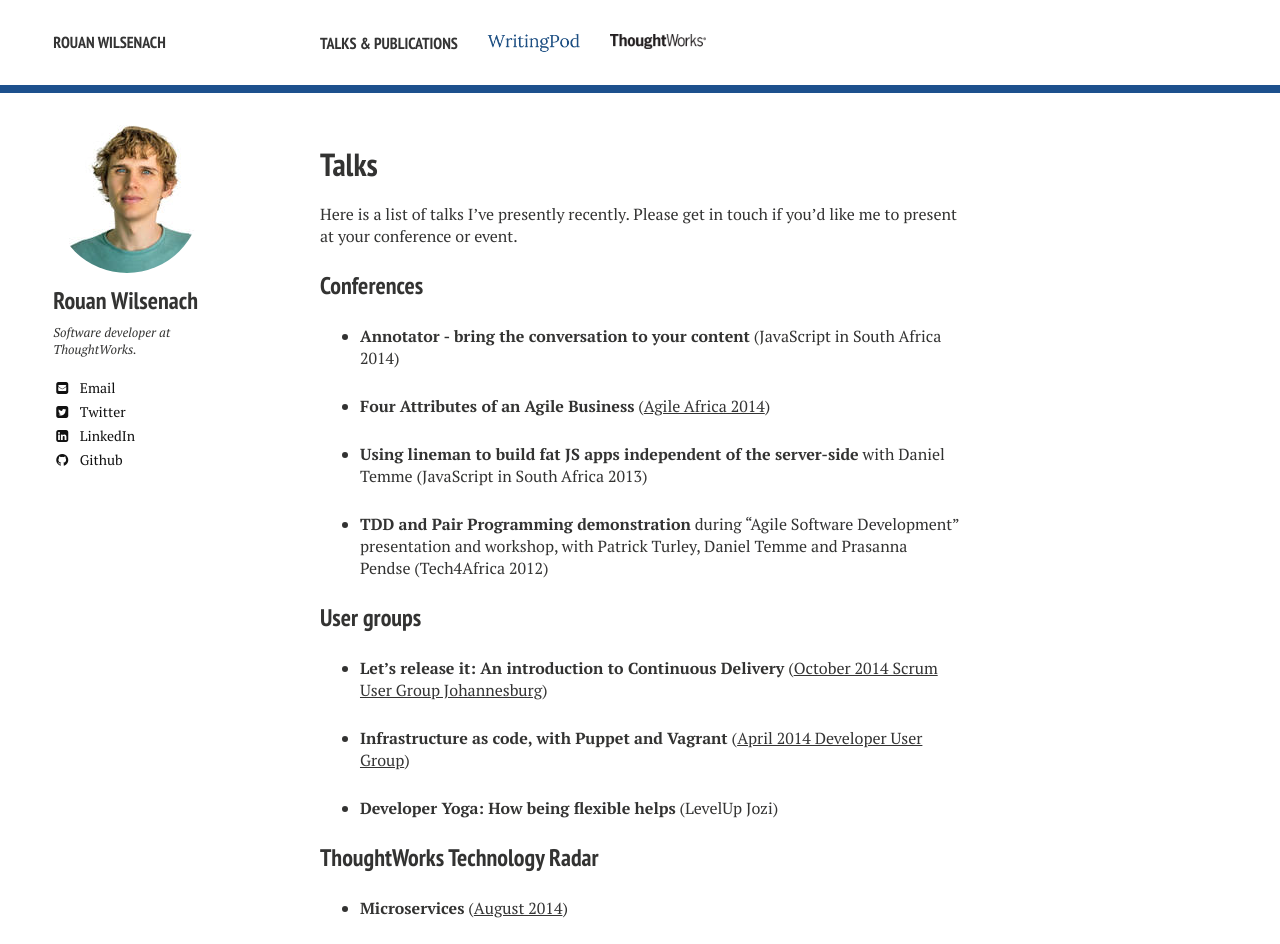
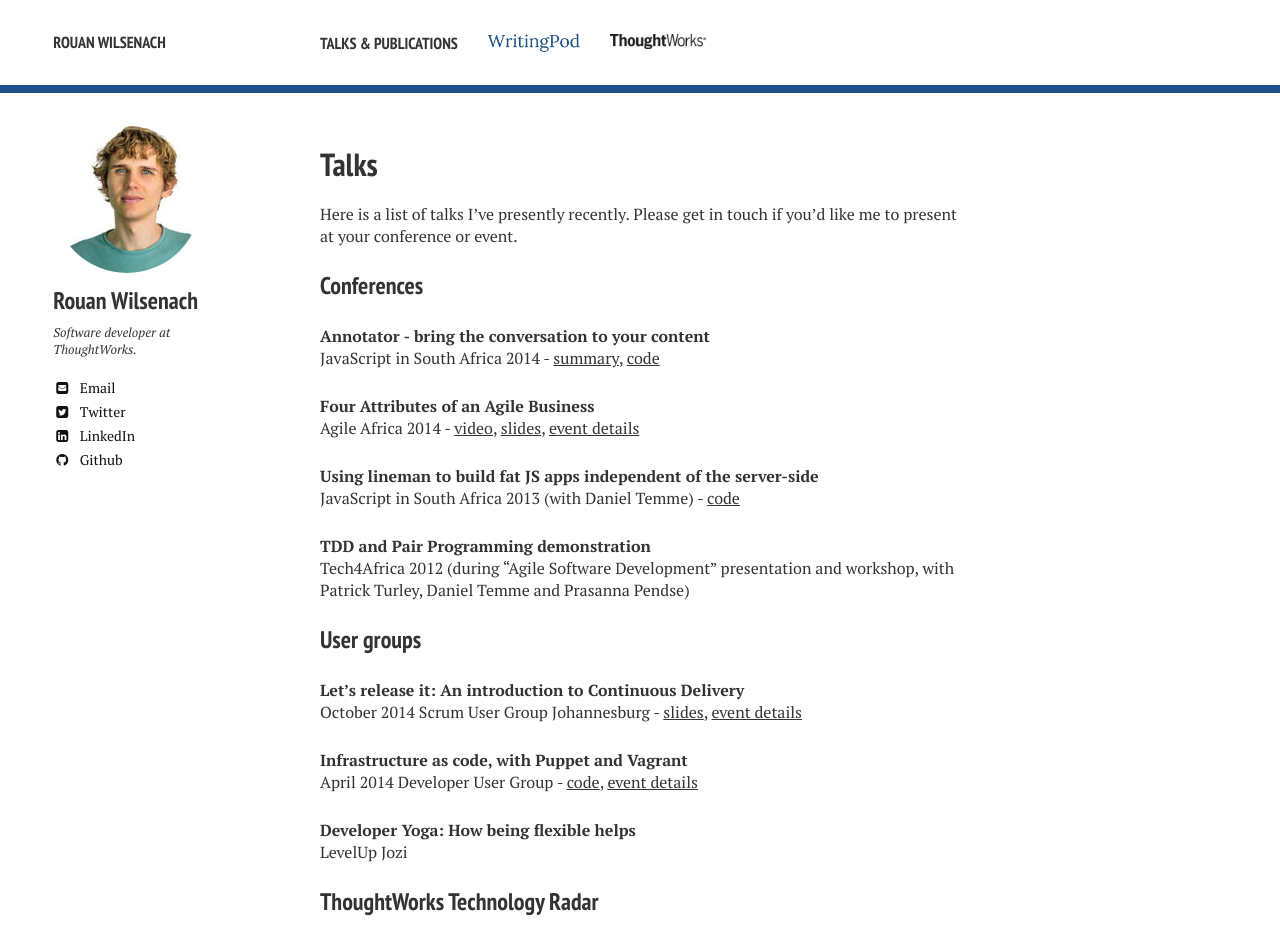
Before and after one commit to rouanw/rouanw.github.io, a Jekyll site: the page built from talks/index.md, in a window 1280 px wide and 1400 px high. Shown: the top 944 px of the window. Built offline with Jekyll 4.4.1, drawn with Linux system fonts in a browser that asks for light colours; nearby versions of some CDN libraries; some of the changed text lies outside the part shown.

Commit message:
added more links and re-formatted md on talks page

```diff
--- a/talks/index.md
+++ b/talks/index.md
@@ -10,28 +10,39 @@ Here is a list of talks I've presently recently. Please get in touch if you'd li
 
 ### Conferences
 
-* __Annotator - bring the conversation to your content__ (JavaScript in South Africa 2014)
+__Annotator - bring the conversation to your content__
+JavaScript in South Africa 2014 - [summary](http://www.jsinsa.com/jsinsa/2014/files/cheatsheet/JSinSA%202014%20handout%20-%20Annotator.pdf), [code](https://github.com/rouanw/jsinsa2014)
 
-* __Four Attributes of an Agile Business__ ([Agile Africa 2014](http://agileafrica.jcse.org.za/node/36))
+__Four Attributes of an Agile Business__
+Agile Africa 2014 - [video](https://www.youtube.com/watch?v=yBAhKK3_1j8), [slides](http://www.slideshare.net/rouanw/four-attributes-of-an-agile-business), [event details](http://agileafrica.jcse.org.za/node/36)
 
-* __Using lineman to build fat JS apps independent of the server-side__ with Daniel Temme (JavaScript in South Africa 2013)
+__Using lineman to build fat JS apps independent of the server-side__
+JavaScript in South Africa 2013 (with Daniel Temme) - [code](https://github.com/dmt/tourism-app)
 
-* __TDD and Pair Programming demonstration__ during “Agile Software Development” presentation and workshop, with Patrick Turley, Daniel Temme and Prasanna Pendse (Tech4Africa 2012)
+__TDD and Pair Programming demonstration__
+Tech4Africa 2012 (during “Agile Software Development” presentation and workshop, with Patrick Turley, Daniel Temme and Prasanna Pendse)
 
 ### User groups
 
-* __Let's release it: An introduction to Continuous Delivery__ ([October 2014 Scrum User Group Johannesburg](http://www.meetup.com/Scrum-User-Group-Johannesburg/events/197501852/))
+__Let's release it: An introduction to Continuous Delivery__
+October 2014 Scrum User Group Johannesburg - [slides](https://www.slideshare.net/rouanw/lets-release-it-an-intro-to-continuous-delivery), [event details](http://www.meetup.com/Scrum-User-Group-Johannesburg/events/197501852/)
 
-* __Infrastructure as code, with Puppet and Vagrant__ ([April 2014 Developer User Group](http://www.meetup.com/DeveloperUG/events/146654382/))
+__Infrastructure as code, with Puppet and Vagrant__
+April 2014 Developer User Group - [code](https://github.com/rouanw/infrastructure-as-code-dug), [event details](http://www.meetup.com/DeveloperUG/events/146654382/)
 
-* __Developer Yoga: How being flexible helps__ (LevelUp Jozi)
+__Developer Yoga: How being flexible helps__
+LevelUp Jozi
 
 ### ThoughtWorks Technology Radar
-* __Microservices__ ([August 2014](http://info.thoughtworks.com/techradar-event-2aug2014-johannesburg-registration.html))
 
-* __The JavaScript juggernaut rolls on__ ([March 2014](http://info.thoughtworks.com/techradar-event-johannesburg-4march2014-registration.html))
+__Microservices__
+August 2014 - [event details](http://info.thoughtworks.com/techradar-event-2aug2014-johannesburg-registration.html)
 
-* __Infrastructure as code__ with Rachel Laycock ([July 2013](http://info.thoughtworks.com/tech_radar_event_18_july_2013_registration_page.html))
+__The JavaScript juggernaut rolls on__
+March 2014 - [event details](http://info.thoughtworks.com/techradar-event-johannesburg-4march2014-registration.html)
+
+__Infrastructure as code__
+July 2013 (with Rachel Laycock) - [event details](http://info.thoughtworks.com/tech_radar_event_18_july_2013_registration_page.html)
 
 # Slides
 
@@ -39,6 +50,8 @@ Here is a list of talks I've presently recently. Please get in touch if you'd li
 
 ## Publications
 
-* __Four attributes of an agile business__ ([Thoughtworks Insights](http://www.thoughtworks.com/insights/blog/four-attributes-agile-business))
+__Four attributes of an agile business__
+[Thoughtworks Insights](http://www.thoughtworks.com/insights/blog/four-attributes-agile-business)
 
-* __Why you should hire a polyglot programmer__ ([P2 Magazine](http://thoughtworks.github.io/p2/issue09/hire-polyglot/))
+__Why you should hire a polyglot programmer__
+[P2 Magazine](http://thoughtworks.github.io/p2/issue09/hire-polyglot/)
```
Also changed, not shown: index.md (+2 -2 lines).
